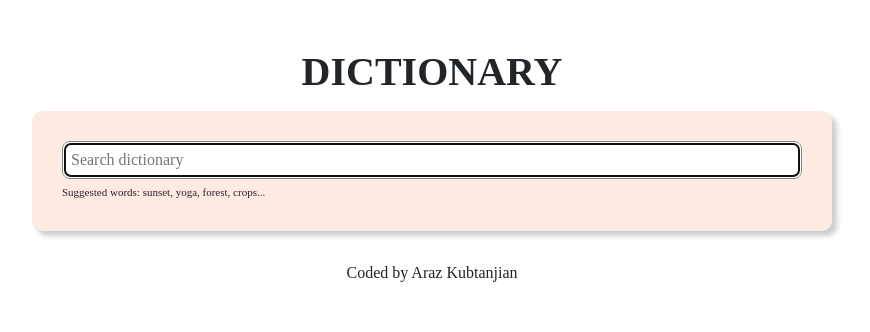
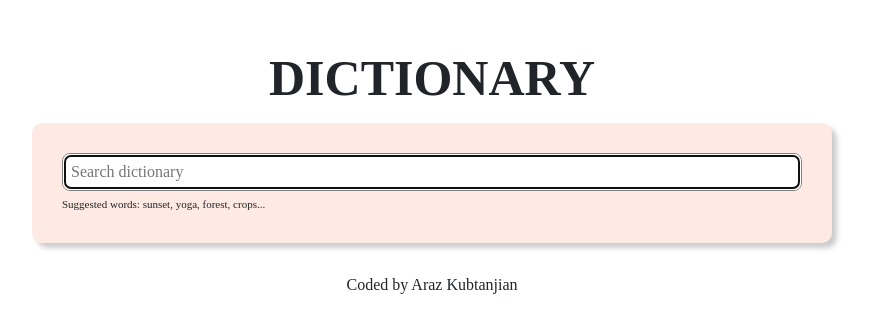
Before and after one commit to araz0515/dictionary-project, a React (Create React App) app: page / in a window 1280 px wide. Shown: the top 332 px of the page, without its empty margins (208-1078 px from the left). Built offline with nearby package versions, Linux system fonts and the light colour scheme; no server answers.

Commit message:
changed h1 font size

```diff
--- a/src/Dictionary.css
+++ b/src/Dictionary.css
@@ -21,6 +21,7 @@
 }
 
 .Dictionary h1 {
-  font-weight: bold;
+  font-weight: bolder;
   text-transform: uppercase;
+  font-size: 50px;
 }
```
